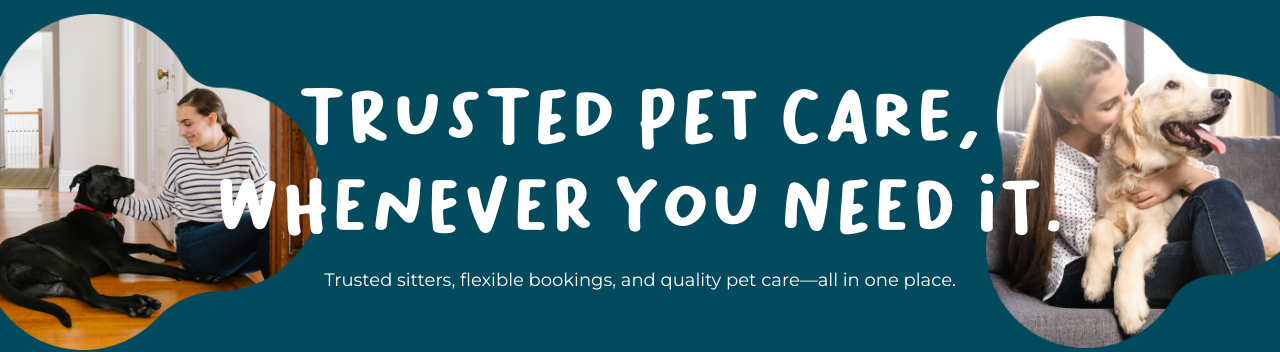
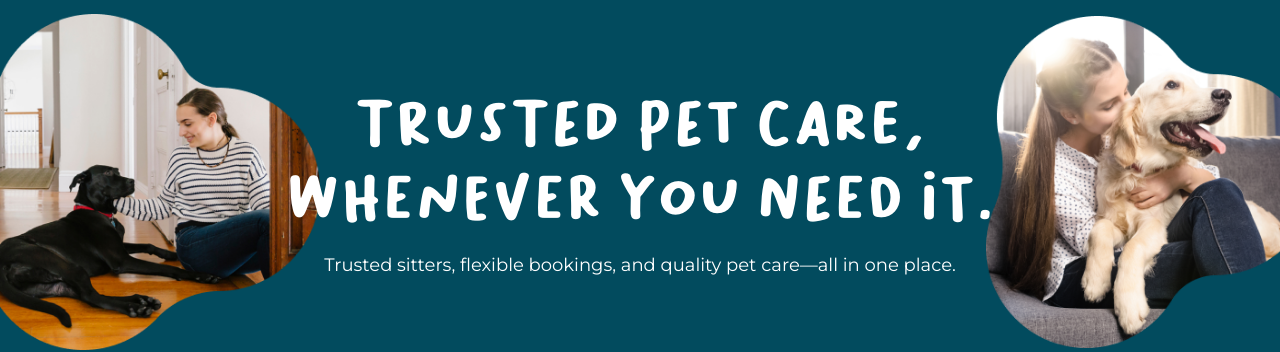
Before and after one commit to rahmanalif/Petcare, a Next.js app: page / in a window 1280 px wide. Shown: the part 168-520 px from the top of the page. Built offline with nearby package versions, Linux system fonts and the light colour scheme.

Commit message:
responsive heropage

```diff
--- a/component/home/NewHeroSection.jsx
+++ b/component/home/NewHeroSection.jsx
@@ -116,7 +116,7 @@ export default function NewHeroSection() {
       </div>
 
       {/* Hero Background Section */}
-      <div className="relative w-full pb-32 md:pb-40 lg:-mt-20">
+      <div className="relative w-full  pb-32 md:pb-40 lg:-mt-40 xl:-mt-20 2xl:-mt-1">
         {/* Mobile/Tablet Layout - Stack vertically */}
         <div className="block lg:hidden relative">
           {/* Images Row - Top */}
@@ -156,14 +156,14 @@ export default function NewHeroSection() {
           {/* Center Content */}
           <div className="relative z-20 flex flex-col items-center justify-center px-4 text-center max-w-4xl mx-auto">
             <h1 className="font-bakso text-white mb-4">
-              <span className="block text-5xl lg:text-6xl xl:text-7xl leading-tight">
+              <span className="block text-3xl lg:text-4xl xl:text-6xl leading-tight">
                 Trusted Pet Care,
               </span>
-              <span className="block text-5xl lg:text-6xl xl:text-7xl leading-tight">
+              <span className="block text-3xl lg:text-4xl xl:text-6xl leading-tight">
                 Whenever You Need It.
               </span>
             </h1>
-            <p className="text-white text-lg max-w-2xl font-montserrat">
+            <p className="text-white text-lg max-w-md xl:max-w-2xl font-montserrat">
               Trusted sitters, flexible bookings, and quality pet care—all in one
               place.
             </p>
@@ -377,7 +377,7 @@ export default function NewHeroSection() {
         </div>
         {/* Dog Man Image - Below the card in teal background */}
       <div className="absolute top-2 left-75 -z-10  pb-12 px-4 sm:px-6 lg:px-8 flex justify-center items-start">
-        <div className="  w-[300px] sm:w-[350px] md:w-[400px] lg:w-full xl:w-[1200px]">
+        <div className="  w-[300px] sm:w-[350px] md:w-[400px] lg:w-full xl:w-[11px]">
           <DogMan />
         </div>
       </div>
```
